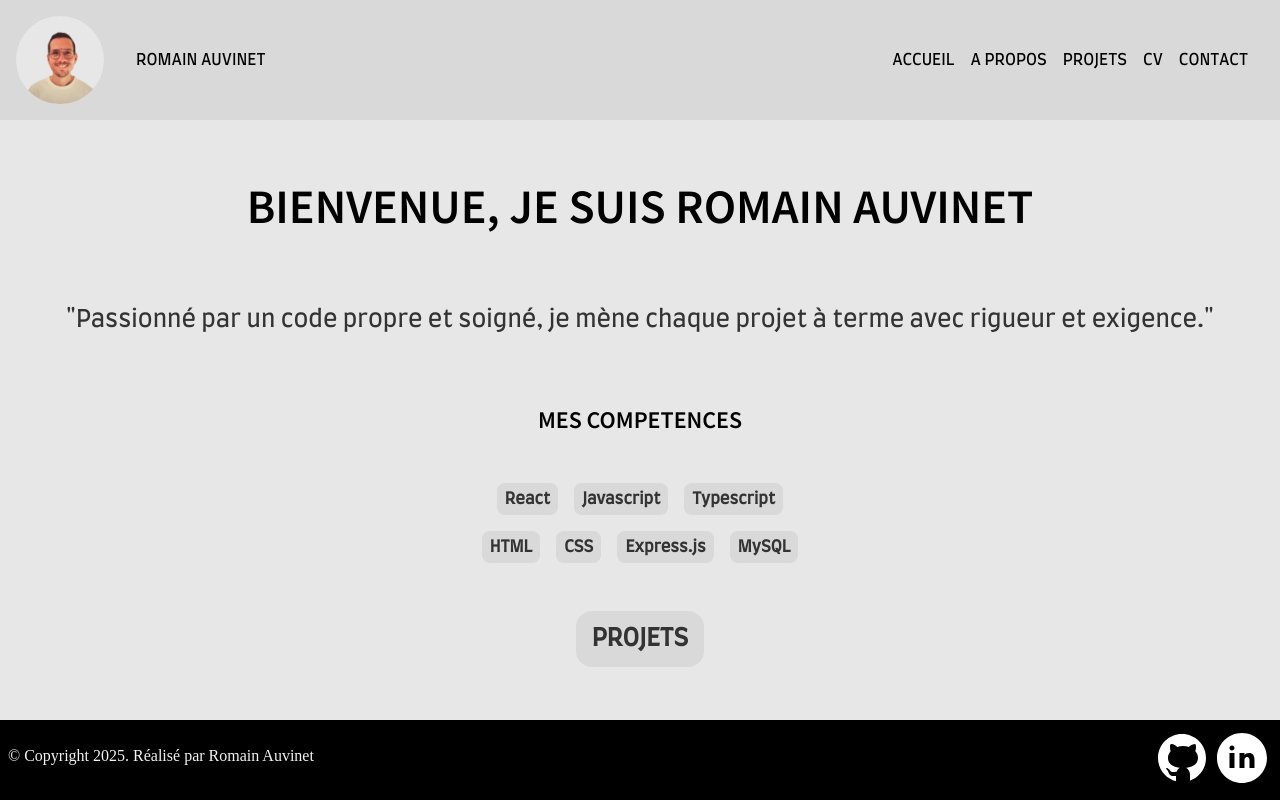
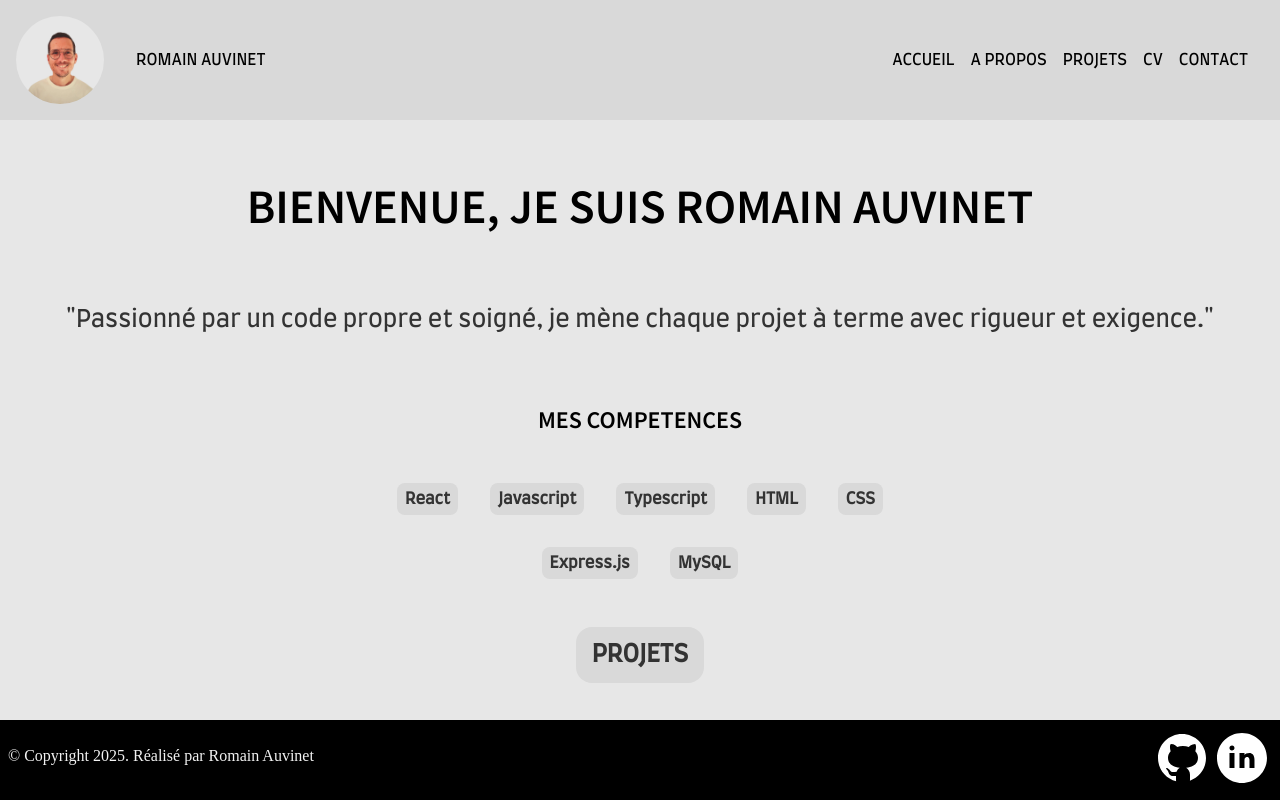
Before and after one commit to Romain-dev85/My-Portfolio, a React (Vite) app: page / in a window 1280 px wide. Built offline with nearby package versions, Linux system fonts and the light colour scheme.

Commit message:
work in progress

```diff
--- a/src/pages/home/Home.css
+++ b/src/pages/home/Home.css
@@ -43,3 +43,12 @@
 		margin-bottom: 16px;
 	}
 }
+
+@media screen and (min-width: 769px) {
+	.home-container {
+		ul {
+			width: 500px;
+			gap: 32px;
+		}
+	}
+}
```
